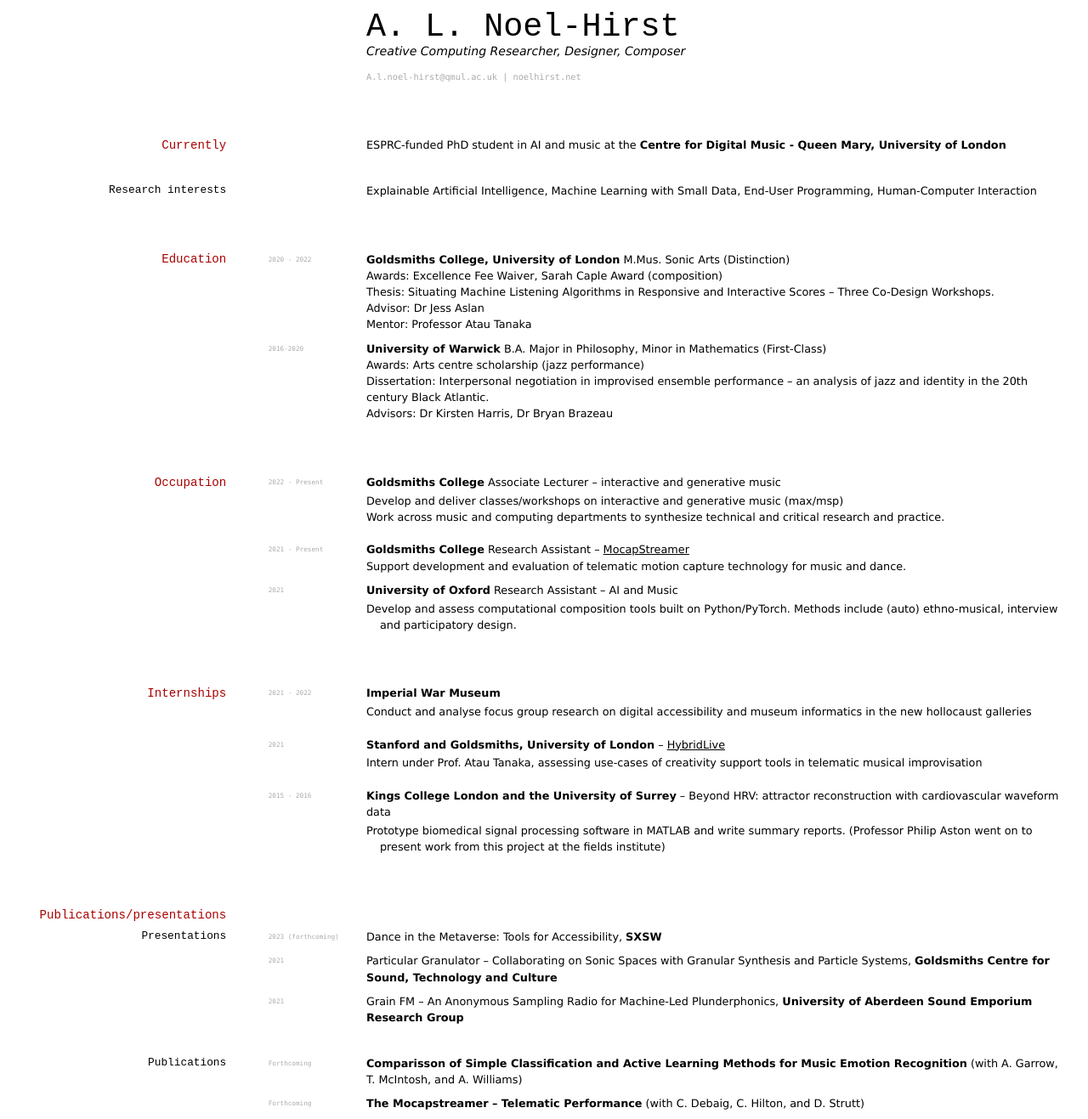
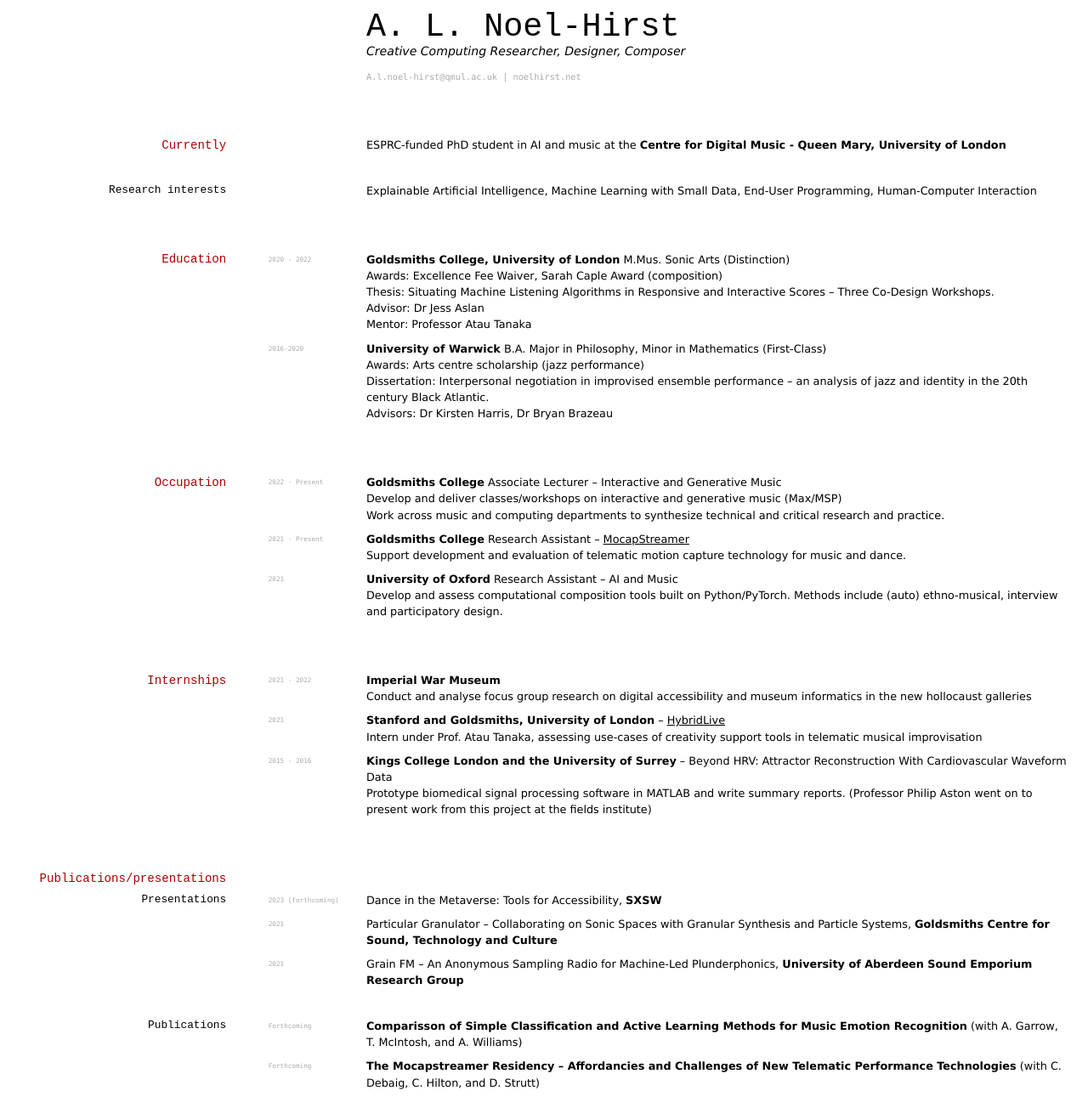
Before and after one commit to elipapa/markdown-cv, a Jekyll site: the page built from index.md, in a window 1280 px wide. Shown: the whole page at 85% size. Built offline with Jekyll 4.4.1, drawn with Linux system fonts in a browser that asks for light colours; after the commit the page ends 1293 px from its top, so only the background shows below that.

Commit message:
Update index.md

```diff
--- a/index.md
+++ b/index.md
@@ -41,9 +41,9 @@
 ## Occupation
 
 `2022 - Present`
-__Goldsmiths College__ Associate Lecturer – interactive and generative music
--	Develop and deliver classes/workshops on interactive and generative music (max/msp)
--	Work across music and computing departments to synthesize technical and critical research and practice.
+__Goldsmiths College__ Associate Lecturer – Interactive and Generative Music
+Develop and deliver classes/workshops on interactive and generative music (Max/MSP)
+Work across music and computing departments to synthesize technical and critical research and practice.
 
 
 `2021 - Present`
@@ -53,23 +53,22 @@
 
 `2021`
 __University of Oxford__ Research Assistant – AI and Music
--	Develop and assess computational composition tools built on Python/PyTorch. Methods include (auto) ethno-musical, interview and participatory design.
+Develop and assess computational composition tools built on Python/PyTorch. Methods include (auto) ethno-musical, interview and participatory design.
 
 ## Internships
 
 `2021 - 2022`
 __Imperial War Museum__
-- Conduct and analyse focus group research on digital accessibility and museum informatics in the new hollocaust galleries
+Conduct and analyse focus group research on digital accessibility and museum informatics in the new hollocaust galleries
 
 
 `2021`
 __Stanford and Goldsmiths, University of London__ – [HybridLive](https://gtr.ukri.org/projects?ref=AH%2FV009567%2F1)
-- Intern under Prof. Atau Tanaka, assessing use-cases of creativity support tools in telematic musical improvisation
+Intern under Prof. Atau Tanaka, assessing use-cases of creativity support tools in telematic musical improvisation
 
 `2015 - 2016`
-__Kings College London and the University of Surrey__ – Beyond HRV: attractor reconstruction with cardiovascular waveform data
-
-- Prototype biomedical signal processing software in MATLAB and write summary reports. (Professor Philip Aston went on to present work from this project at the fields institute)
+__Kings College London and the University of Surrey__ – Beyond HRV: Attractor Reconstruction With Cardiovascular Waveform Data
+Prototype biomedical signal processing software in MATLAB and write summary reports. (Professor Philip Aston went on to present work from this project at the fields institute)
 
 
 
@@ -92,7 +91,7 @@
 __Comparisson of Simple Classification and Active Learning Methods for Music Emotion Recognition__ (with A. Garrow, T. McIntosh, and A. Williams)
 
 `Forthcoming`
-__The Mocapstreamer – Telematic Performance__ (with C. Debaig, C. Hilton, and D. Strutt)
+__The Mocapstreamer Residency – Affordancies and Challenges of New Telematic Performance Technologies__ (with C. Debaig, C. Hilton, and D. Strutt)
 
 
 
```
